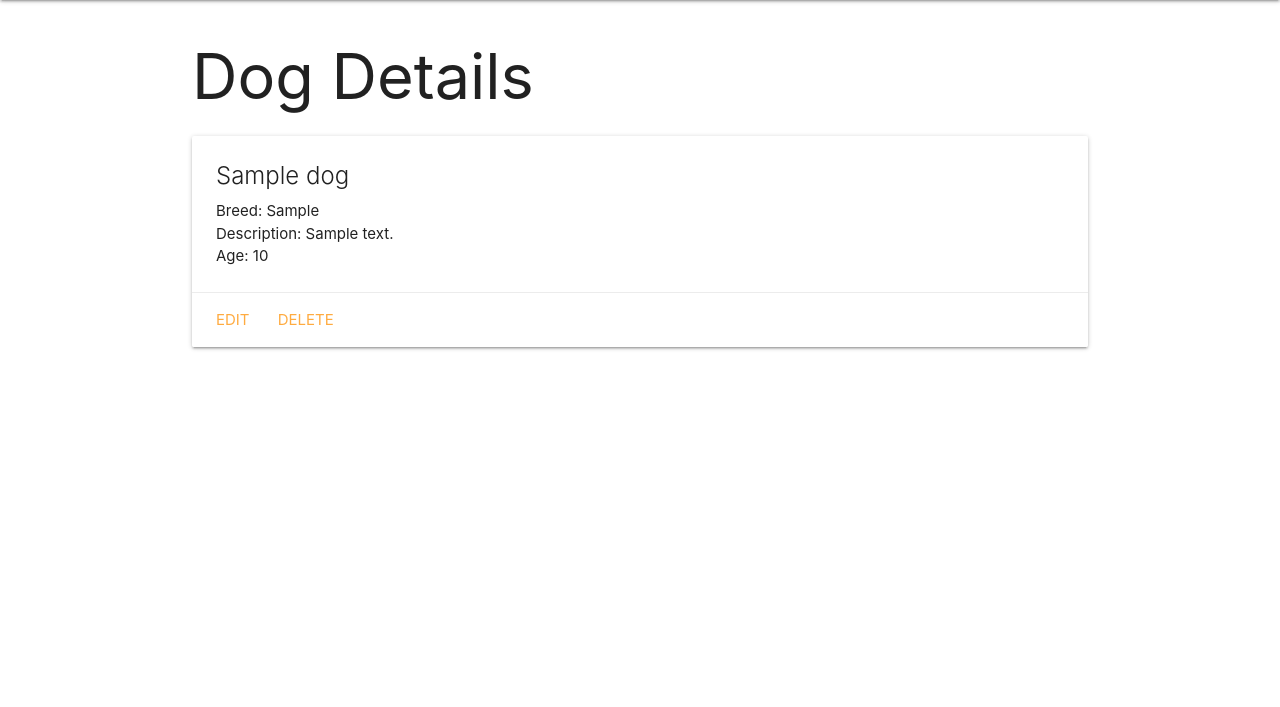
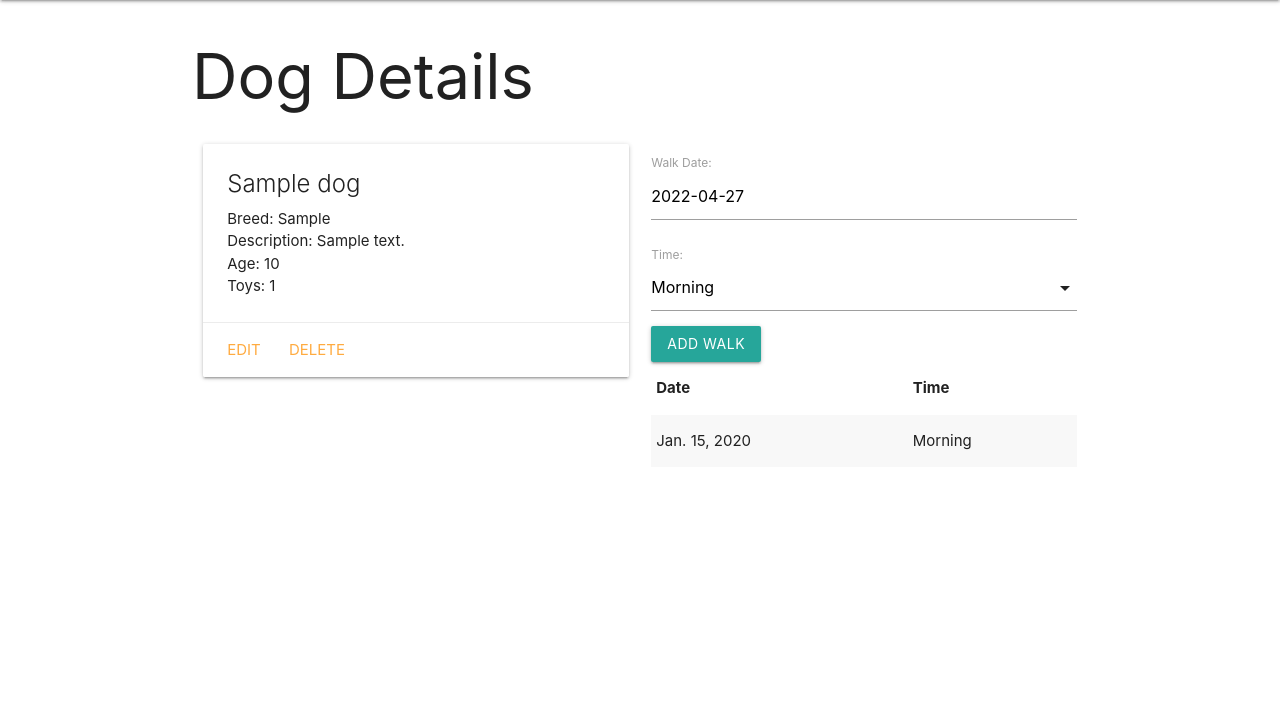
Before and after one commit to amnonongus/Finch-Collector, a Django app: page /dogs/1/ in a window 1280 px wide. Shown: the part 64-771 px from the top of the page. Run offline with Django 4.2, Linux system fonts and the light colour scheme; tables that the repository leaves empty hold one stand-in row (values such as "Sample post").

Commit message:
Finished for Tuesday

```diff
--- /dev/null
+++ b/dogcollector/main_app/forms.py
@@ -0,0 +1,7 @@
+from django.forms import ModelForm
+from .models import Walk
+
+class WalkForm(ModelForm):
+    class Meta:
+        model = Walk
+        fields = ['date', 'time']
--- a/dogcollector/main_app/models.py
+++ b/dogcollector/main_app/models.py
@@ -24,7 +24,7 @@ WALKS = (
 
 
 class Walk(models.Model):
-    date = models.DateField()
+    date = models.DateField('Walk Date')
     time = models.CharField(
         max_length=1,
         choices=WALKS,
@@ -35,3 +35,6 @@ class Walk(models.Model):
 
     def __str__(self):
         return f"{self.get_time_display()} on {self.date}, for {self.dog.name}"
+
+    class Meta:
+        ordering = ['-date']
--- a/dogcollector/main_app/templates/base.html
+++ b/dogcollector/main_app/templates/base.html
@@ -8,6 +8,7 @@
   <title>Dog Collector</title>
   <link rel="stylesheet" href="https://cdnjs.cloudflare.com/ajax/libs/materialize/1.0.0/css/materialize.min.css">
   <link rel="stylesheet" type="text/css" href="{% static 'css/style.css' %}">
+  <script src="https://cdnjs.cloudflare.com/ajax/libs/materialize/1.0.0/js/materialize.min.js"></script>
 </head>
 <body>
   <header class="navbar-fixed">
--- a/dogcollector/main_app/templates/dogs/detail.html
+++ b/dogcollector/main_app/templates/dogs/detail.html
@@ -3,6 +3,8 @@
 
 <h1>Dog Details</h1>
 
+<div class="row">
+  <div class="col s6">
     <div class="card">
       <div class="card-content">
         <span class="card-title">{{ dog.name }}</span>
@@ -13,6 +15,7 @@
         {% else %}
           <p>Age: Puppy</p>
         {% endif %}
+        <p>Toys: {{ dog.toys }}</p>
       </div>
       <div class="card-action">
         <a href="{% url 'dogs_update' dog.id %}">Edit</a>
@@ -20,5 +23,37 @@
       </div>
     </div>
   </div>
+  <div class="col s6">
+    <form action ="{% url 'add_walk' dog.id %}"method="post">
+      {% csrf_token %}
+      {{ walk_form.as_p }}
+      <input type="submit" class="btn" value="Add Walk">
+    </form>
+    <table class="striped">
+      <thead>
+        <tr><th>Date</th><th>Time</th></tr>
+      </thead>
+      <tbody>
+        {% for walk in dog.walk_set.all %}
+          <tr>
+            <td>{{walk.date}}</td>
+            <td>{{walk.get_time_display}}</td>
+          </tr>
+        {% endfor %}
+      </tbody>
+    </table>
+  </div>
+</div>
+<script>
+  const dateEl = document.getElementById('id_date');
+  M.Datepicker.init(dateEl, {
+    format: 'yyyy-mm-dd',
+    defaultDate: new Date(),
+    setDefaultDate: true,
+    autoClose: true
+  });
 
+  const selectEl = document.getElementById('id_time');
+  M.FormSelect.init(selectEl);
+</script>
 {% endblock %}
--- a/dogcollector/main_app/urls.py
+++ b/dogcollector/main_app/urls.py
@@ -9,4 +9,5 @@ urlpatterns = [
   path('dogs/create/', views.DogCreate.as_view(), name='dogs_create'),
   path('dogs/<int:pk>/update/', views.DogUpdate.as_view(), name='dogs_update'),
   path('dogs/<int:pk>/delete/', views.DogDelete.as_view(), name='dogs_delete'),
+  path('dogs/<int:dog_id>/add_walk', views.add_walk, name='add_walk'),
 ]
--- a/dogcollector/main_app/views.py
+++ b/dogcollector/main_app/views.py
@@ -1,7 +1,8 @@
-from django.shortcuts import render
+from django.shortcuts import render, redirect
 from django.http import HttpResponse
 from django.views.generic.edit import CreateView, UpdateView, DeleteView
 from .models import Dog
+from .forms import WalkForm
 
 class DogCreate(CreateView):
     model = Dog
@@ -32,4 +33,13 @@ def dogs_index(request):
 
 def dogs_detail(request, dog_id):
     dog = Dog.objects.get(id=dog_id)
-    return render(request, 'dogs/detail.html', {'dog': dog})
+    walk_form = WalkForm()
+    return render(request, 'dogs/detail.html', {'dog': dog, 'walk_form': walk_form})
+
+def add_walk(request, dog_id):
+    form = WalkForm(request.POST)
+    if form.is_valid():
+        new_walk = form.save(commit=False)
+        new_walk.dog.id = dog_id
+        new_walk.save()
+    return redirect('detail', dog_id=dog_id)
```
Lines whose indentation alone changed are shown as unchanged.
